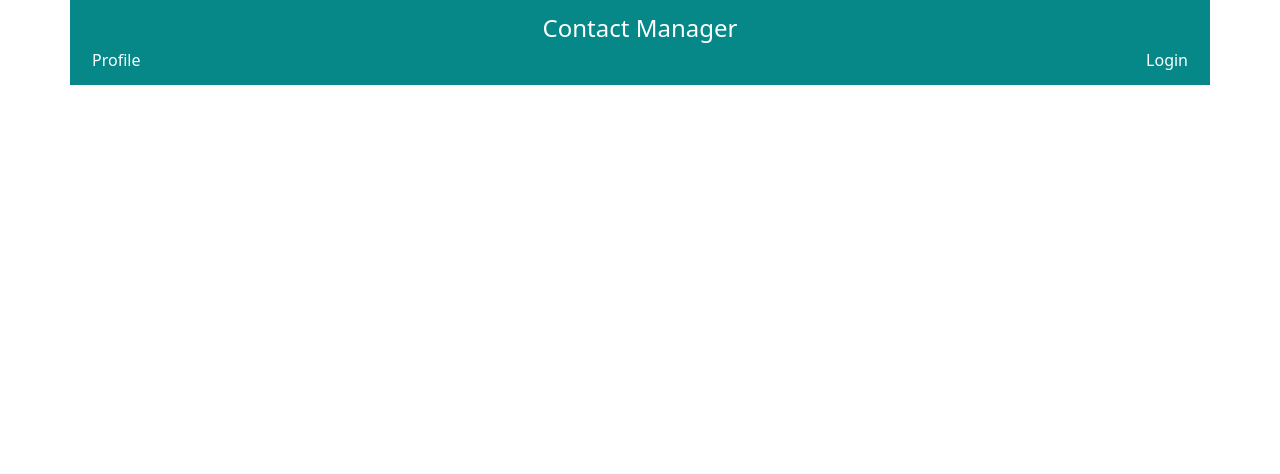
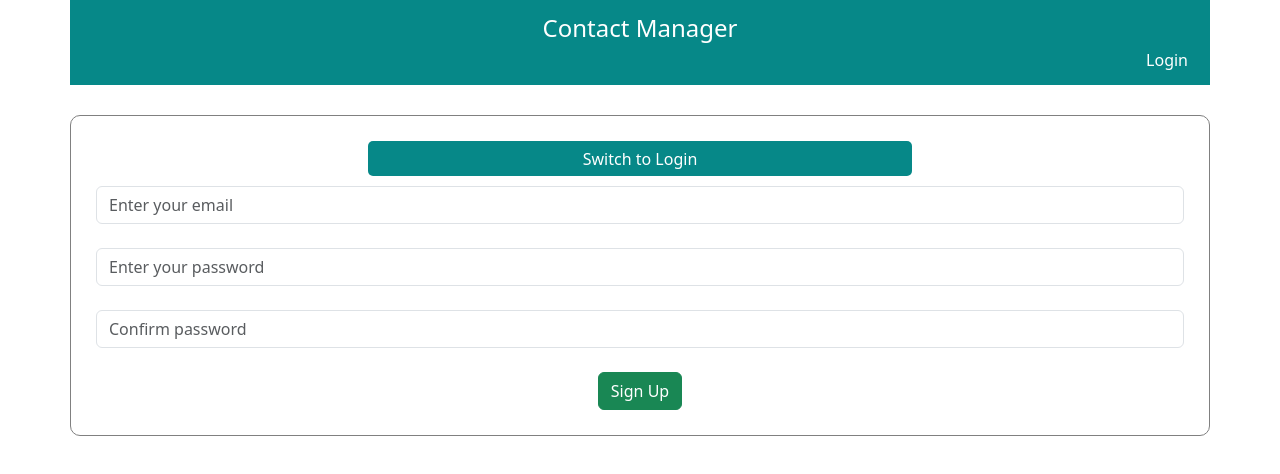
Before and after one commit to samayunPathan/Contact-Manger, a React (Create React App) app: page / in a window 1280 px wide. Shown: the top 474 px of the page. Built offline with nearby package versions, Linux system fonts and the light colour scheme.

Commit message:
frontend design complete expect scss

```diff
--- a/src/components/AUTH/Auth.js
+++ b/src/components/AUTH/Auth.js
@@ -1,77 +1,99 @@
-import React,{Component} from "react";
-import {Formik} from 'formik';
+import React, { Component } from "react";
+import { Formik } from "formik";
 import { Alert } from "reactstrap";
 
 import { auth, authFailed } from "../../redux/actionCreators";
 import { connect } from "react-redux";
 
-const mapDispatchToProps = dispatch => {
+const mapDispatchToProps = (dispatch) => {
   return {
-        auth:(email,password,mode)=> dispatch(auth(email,password,mode))
+    auth: (email, password, mode) => dispatch(auth(email, password, mode)),
+  };
+};
+
+const mapStateToProps = (state) => {
+  return {
+    authFailedMsg: state.authFailedMsg,
+  };
+};
+
+class Auth extends Component {
+  state = {
+    mode: "Sign Up",
+  };
+  handleModel = () => {
+    this.setState({
+      mode: this.state.mode === "Sign Up" ? "Login" : "Sign Up",
+    });
+  };
+  render() {
+    let err = null;
+    if (this.props.authFailedMsg !== null) {
+      err = <Alert color="danger">{this.props.authFailedMsg}</Alert>;
+    }
+    let form = (
+      <Formik
+        initialValues={{
+          email: "",
+          password: "",
+          passwordConfirm: "",
+        }}
+        onSubmit={(values) => {
+          this.props.auth(values.email, values.password, this.state.mode);
+        }}
+        validate={(values) => {
+          const errors = {};
+          if (!values.email) {
+            errors.email = "Required !";
+          } else if (
+            !/^[a-zA-Z0-9.!#$%&'*+/=?^_`{|}~-]+@[a-zA-Z0-9-]+(?:\.[a-zA-Z0-9-]+)*$/i.test(
+              values.email
+            )
+          ) {
+            errors.email = "Invalid email address !";
+          }
+          if (!values.password) {
+            errors.password = "Required !";
+          } else if (values.password.length < 4) {
+            errors.password = "Must be atleast 4 characters!";
+          }
+          if (this.state.mode === "Sign Up") {
+            if (!values.passwordConfirm) {
+              errors.passwordConfirm = "Required !";
+            } else if (values.password !== values.passwordConfirm) {
+              errors.passwordConfirm = "Password field doesnot match";
             }
           }
-
-const mapStateToProps = state => {
-    return {
-        authFailedMsg:state.authFailedMsg,
-    }
-}
-
-class Auth extends Component {
-    state={
-        mode:"Sign Up"
-    }
-    handleModel=()=>{
-        this.setState({mode:this.state.mode ==="Sign Up" ? "Login": "Sign Up"})
-    }
-    render(){
-        let err=null;
-        if(this.props.authFailedMsg!==null){
-            err=<Alert color="danger">{this.props.authFailedMsg}</Alert>
-        }
-        let form=<Formik
-        initialValues={
-            {
-                email:"",
-                password:"",
-                passwordConfirm:"",
-            }
-        }
-            onSubmit={
-                (values)=>{
-                    this.props.auth(values.email,values.password,this.state.mode)
-                }
-            }
-
-
-            validate={(values)=>{
-                const errors={};
-                if(!values.email){
-                    errors.email='Required !';
-                } else if(!/^[a-zA-Z0-9.!#$%&'*+/=?^_`{|}~-]+@[a-zA-Z0-9-]+(?:\.[a-zA-Z0-9-]+)*$/i.test(values.email)){
-                    errors.email="Invalid email address !"}
-                if(!values.password){
-                    errors.password='Required !';
-                } else if(values.password.length<4){
-                    errors.password='Must be atleast 4 characters!';
-                }
-                if (this.state.mode==='Sign Up'){
-                    if(!values.passwordConfirm){
-                        errors.passwordConfirm='Required !';
-                    }else if(values.password!==values.passwordConfirm){
-                        errors.passwordConfirm='Password field doesnot match';
-                    }
-
-                }
-
 
           return errors;
         }}
       >
-        {({values,handleChange,handleSubmit,errors})=>(<div style={{border:'1px gray solid', marginTop:'30px', padding:'25px', borderRadius:'10px'}}className="container">
+        {({ values, handleChange, handleSubmit, errors }) => (
+          <div
+            style={{
+              border: "1px gray solid",
+              marginTop: "30px",
+              padding: "25px",
+              borderRadius: "10px",
+            }}
+            className="container"
+          >
             <button
-            style={{height:'35px',width:'50%',border:'1px', backgroundColor:'#068888', borderRadius:'5px', marginBottom:'10px',color:'white'}}
-            className="btn btn-success" onClick={this.handleModel}>Switch to {this.state.mode ==="Sign Up"? "Login":"Sign Up"}</button><br/>
+              style={{
+                height: "35px",
+                width: "50%",
+                border: "1px",
+                backgroundColor: "#068888",
+                borderRadius: "5px",
+                marginBottom: "10px",
+                color: "white",
+              }}
+              className="btn btn-success"
+              onClick={this.handleModel}
+            >
+              Switch to {this.state.mode === "Sign Up" ? "Login" : "Sign Up"}
+            </button>
+            <br />
             <form onSubmit={handleSubmit}>
               <input
                 name="email"
@@ -80,8 +102,8 @@ class Auth extends Component {
                 value={values.email}
                 onChange={handleChange}
               />
-                <span style={{color:'red'}}>{errors.email}</span>
-                <br/>
+              <span style={{ color: "red" }}>{errors.email}</span>
+              <br />
               <input
                 name="password"
                 placeholder="Enter your password"
@@ -89,30 +111,37 @@ class Auth extends Component {
                 value={values.password}
                 onChange={handleChange}
               />
-                <span style={{color:'red'}}>{errors.password}</span>
-                <br/>
-                {this.state.mode === 'Sign Up'?<div><input
+              <span style={{ color: "red" }}>{errors.password}</span>
+              <br />
+              {this.state.mode === "Sign Up" ? (
+                <div>
+                  <input
                     name="passwordConfirm"
                     placeholder="Confirm password"
                     className="form-control"
                     value={values.passwordConfirm}
                     onChange={handleChange}
                   />
-                <span style={{color:'red'}}>{errors.passwordConfirm}</span>
-                <br/></div>:null}
+                  <span style={{ color: "red" }}>{errors.passwordConfirm}</span>
+                  <br />
+                </div>
+              ) : null}
 
-                <button type="submit" className="btn btn-success">{this.state.mode ==="Sign Up"?"Sign Up":"Login"}</button>
+              <button type="submit" className="btn btn-success">
+                {this.state.mode === "Sign Up" ? "Sign Up" : "Login"}
+              </button>
             </form>
-        </div>)}
+          </div>
+        )}
       </Formik>
-        return(
+    );
+    return (
       <div>
         {err}
         {form}
-
       </div>
-        )
+    );
   }
 }
 
-export default connect(mapStateToProps,mapDispatchToProps)(Auth);
+export default connect(mapStateToProps, mapDispatchToProps)(Auth);
--- a/src/components/Body/ContactTable.css
+++ b/src/components/Body/ContactTable.css
@@ -5,7 +5,8 @@
     width: 100%;
     border-collapse: collapse;
 
-      th, td {
+    th,
+    td {
       padding: 8px;
       border: 1px solid #ddd;
     }
--- a/src/components/Body/ContactTable.js
+++ b/src/components/Body/ContactTable.js
@@ -1,6 +1,6 @@
-import React, { useState,useEffect } from 'react';
-import './ContactTable.css';
-import axios from 'axios';
+import React, { useState, useEffect } from "react";
+import "./ContactTable.css";
+import axios from "axios";
 
 const ContactTable = () => {
   const [data, setdata] = useState([]);
@@ -9,47 +9,43 @@ const ContactTable = () => {
   const [image, setImage] = useState(null);
   const [division, setDivision] = useState("");
   const [id, setid] = useState(0);
-  const [isUpdate,setUpdate]=useState(false);
+  const [isUpdate, setUpdate] = useState(false);
 
-  useEffect(()=>{
-    fetch("http://127.0.0.1:8000/api/contact/",{
-      method:'GET',
-      headers:{
-        'Content-Type':'application/json'
-      }
+  useEffect(() => {
+    fetch("http://127.0.0.1:8000/api/contact/", {
+      method: "GET",
+      headers: {
+        "Content-Type": "application/json",
+      },
     })
-    .then(response=>response.json())
-    .then(response=>setdata(response))
-
-  },[])
-
+      .then((response) => response.json())
+      .then((response) => setdata(response));
+  }, []);
 
   const handleDeleteContact = async (id) => {
     if (id > 0) {
-        if (window.confirm('Are you sure you want to delete this contact?')) {
+      if (window.confirm("Are you sure you want to delete this contact?")) {
         try {
-                console.log('Deleting contact...');
+          console.log("Deleting contact...");
 
           await axios.delete(`http://127.0.0.1:8000/api/contact/${id}/`);
 
-                console.log('Contact deleted successfully.');
+          console.log("Contact deleted successfully.");
 
-                const newContacts = data.filter(contact => contact.id !== id);
-                console.log('New contacts:', newContacts);
+          const newContacts = data.filter((contact) => contact.id !== id);
+          console.log("New contacts:", newContacts);
 
           setdata(newContacts);
         } catch (error) {
-                console.error('Error deleting contact:', error);
+          console.error("Error deleting contact:", error);
         }
       }
     }
   };
 
-
-
-  const handleEditContact=(id)=>{
-    const dt=data.filter(contact=>contact.id===id);
-    if( dt!==undefined){
+  const handleEditContact = (id) => {
+    const dt = data.filter((contact) => contact.id === id);
+    if (dt !== undefined) {
       setUpdate(true);
       setid(id);
       setName(dt[0].name);
@@ -57,53 +53,47 @@ const ContactTable = () => {
       setDivision(dt[0].division);
       setImage(dt[0].setImage);
     }
-
-  }
-
+  };
 
   const handleSaveContact = async (e) => {
     e.preventDefault();
     try {
       const formData = new FormData();
-        formData.append('name', name);
-        formData.append('phoneNumber', phoneNumber);
-        formData.append('division', division);
+      formData.append("name", name);
+      formData.append("phoneNumber", phoneNumber);
+      formData.append("division", division);
       if (image) {
-          formData.append('image', image);
+        formData.append("image", image);
       }
 
+      // replace '1' with correct id
+      formData.append("added_by", 1);
 
-
-        // replace '1' with correct id
-        formData.append('added_by', 1);
-
-        const response = await axios.post("http://127.0.0.1:8000/api/contact/", formData, {
+      const response = await axios.post(
+        "http://127.0.0.1:8000/api/contact/",
+        formData,
+        {
           headers: {
-                'Content-Type': 'multipart/form-data'
+            "Content-Type": "multipart/form-data",
+          },
         }
-        });
+      );
 
       setdata([...data, response.data]);
       handleClear();
     } catch (error) {
-        console.error('Error saving contact:', error);
-
+      console.error("Error saving contact:", error);
     }
   };
 
-
-
-  const handleClear=()=>{
+  const handleClear = () => {
     setid(0);
-    setName('');
-    setphoneNumber('');
-    setDivision('');
-    setImage('');
-    setUpdate(false)
-
-  }
-
-
+    setName("");
+    setphoneNumber("");
+    setDivision("");
+    setImage("");
+    setUpdate(false);
+  };
 
   const handleUpdate = async () => {
     try {
@@ -111,12 +101,15 @@ const ContactTable = () => {
         name: name,
         phoneNumber: phoneNumber,
         division: division,
-              image: image
+        image: image,
       };
 
-          await axios.patch(`http://127.0.0.1:8000/api/contact/${id}/`, updatedContact);
+      await axios.patch(
+        `http://127.0.0.1:8000/api/contact/${id}/`,
+        updatedContact
+      );
 
-          const updatedData = data.map(contact => {
+      const updatedData = data.map((contact) => {
         if (contact.id === id) {
           return { ...contact, ...updatedContact };
         }
@@ -125,15 +118,12 @@ const ContactTable = () => {
       setdata(updatedData);
       handleClear();
     } catch (error) {
-          console.error('Error updating contact:', error);
-
+      console.error("Error updating contact:", error);
     }
   };
 
-
   return (
-    <div >
-
+    <div>
       <div className="contact-table-container container">
         <h2>Contact Table</h2>
         <table>
@@ -151,16 +141,26 @@ const ContactTable = () => {
           <tbody>
             {data.map((contact) => (
               <tr key={contact.id}>
-              <td><img src={contact.image} alt={contact.name} style={{ width: '50px', height: '40px' }}/></td>
+                <td>
+                  <img
+                    src={contact.image}
+                    alt={contact.name}
+                    style={{ width: "50px", height: "40px" }}
+                  />
+                </td>
                 <td>{contact.name}</td>
                 <td>{contact.phoneNumber}</td>
                 <td>{contact.division}</td>
                 <td>{contact.added_by}</td>
                 <td>
-                <button onClick={() => handleDeleteContact(contact.id)}>Delete</button>
+                  <button onClick={() => handleDeleteContact(contact.id)}>
+                    Delete
+                  </button>
                 </td>
                 <td>
-                <button onClick={() => handleEditContact(contact.id)}>Edit</button>
+                  <button onClick={() => handleEditContact(contact.id)}>
+                    Edit
+                  </button>
                 </td>
               </tr>
             ))}
@@ -168,7 +168,7 @@ const ContactTable = () => {
         </table>
       </div>
       <div className="contact-table-container container">
-        {!isUpdate?<h2>Add Contact</h2>:<h2>Update Contact</h2> }
+        {!isUpdate ? <h2>Add Contact</h2> : <h2>Update Contact</h2>}
         <table>
           <thead>
             <th>Name:</th>
@@ -177,30 +177,39 @@ const ContactTable = () => {
             <th>Division:</th>
             <th></th>
             <th></th>
-
           </thead>
           <tbody>
             <tr>
+              <td>
+                <input
+                  type="text"
+                  placeholder="Enter Name"
+                  value={name}
+                  onChange={(e) => setName(e.target.value)}
+                />
+              </td>
 
               <td>
-              <input type="text" placeholder="Enter Name" value={name} onChange={(e) => setName(e.target.value)} />
+                <input
+                  type="text"
+                  placeholder="Enter Phone Number"
+                  value={phoneNumber}
+                  onChange={(e) => setphoneNumber(e.target.value)}
+                />
               </td>
 
-
+              <td>
+                <input
+                  type="file"
+                  onChange={(e) => setImage(e.target.files[0])}
+                />
+              </td>
 
               <td>
-              <input type="text" placeholder="Enter Phone Number" value={phoneNumber} onChange={(e) => setphoneNumber(e.target.value)} />
-            </td>
-
-
-            <td>
-            <input type="file" onChange={(e) => setImage(e.target.files[0])} />
-
-            </td>
-
-
-            <td>
-            <select value={division} onChange={(e) => setDivision(e.target.value)}>
+                <select
+                  value={division}
+                  onChange={(e) => setDivision(e.target.value)}
+                >
                   <option value="">Select Division</option>
                   <option value="Dhaka">Dhaka</option>
                   <option value="Chattogram">Chattogram</option>
@@ -210,27 +219,40 @@ const ContactTable = () => {
                   <option value="Rangpur">Rangpur</option>
                   <option value="Mymensingh">Mymensingh</option>
                   <option value="Sylhet">Sylhet</option>
-
                 </select>
               </td>
 
               <td>
-            {! isUpdate ?
-            <button style={{backgroundColor: 'green', color: 'white'}} onClick={(e)=>handleSaveContact(e)}>Save</button>
-            :
-            <button style={{backgroundColor: 'green', color: 'white'}} onClick={()=>handleUpdate()}>Update</button>}
+                {!isUpdate ? (
+                  <button
+                    style={{ backgroundColor: "green", color: "white" }}
+                    onClick={(e) => handleSaveContact(e)}
+                  >
+                    Save
+                  </button>
+                ) : (
+                  <button
+                    style={{ backgroundColor: "green", color: "white" }}
+                    onClick={() => handleUpdate()}
+                  >
+                    Update
+                  </button>
+                )}
               </td>
 
               <td>
-              <button style={{backgroundColor: 'green', color: 'white'}} onClick={()=>handleClear()}>Clear</button>
+                <button
+                  style={{ backgroundColor: "green", color: "white" }}
+                  onClick={() => handleClear()}
+                >
+                  Clear
+                </button>
               </td>
-
             </tr>
           </tbody>
         </table>
       </div>
     </div>
-
   );
 };
 
--- /dev/null
+++ b/src/components/Body/profile.js
@@ -0,0 +1,34 @@
+import React, { useState, useEffect } from "react";
+
+const Profile = (props) => {
+  const [userData, setUserData] = useState(null);
+
+  useEffect(() => {
+    const userId = localStorage.getItem("userId");
+
+    if (userId) {
+      fetch(`http://127.0.0.1:8000/api/user/${userId}`, {
+        method: "GET",
+        headers: {
+          "Content-Type": "application/json",
+        },
+      })
+        .then((response) => response.json())
+        .then((response) => setUserData(response))
+        .catch((error) => console.error("Error fetching user data:", error));
+    }
+  }, []);
+
+  return (
+    <div className="container">
+      <h1>Welcome {userData ? userData.username : ""}</h1>
+      {userData && (
+        <div>
+          <p>Email: {userData.email}</p>
+        </div>
+      )}
+    </div>
+  );
+};
+
+export default Profile;
--- a/src/components/Header/Header.js
+++ b/src/components/Header/Header.js
@@ -1,55 +1,70 @@
 import React from "react";
-import {
-    Nav, NavItem ,
-    NavbarBrand
-} from 'reactstrap';
-import './Header.css';
-import { NavLink } from 'react-router-dom';
+import { Nav, NavItem, NavbarBrand } from "reactstrap";
+import "./Header.css";
+import { NavLink, Route } from "react-router-dom";
 import { connect } from "react-redux";
 
-const mapStateToProps = state => {
+const mapStateToProps = (state) => {
   return {
-        token:state.token,
-    }
-}
+    token: state.token,
+  };
+};
 
-const Header= (props) => {
-    let links=null;
-    if (props.token===null){
-        links=(
+const Header = (props) => {
+  let links = null;
+  if (props.token === null) {
+    links = (
       <Nav className="">
-                    <NavItem >
-                        <NavLink to ="/" style={{color:'white',textDecoration: 'none'}} className="inactive">Profile</NavLink>
+        <NavItem className="ms-auto">
+          <NavLink to="/" style={{ color: "white", textDecoration: "none" }}>
+            Login
+          </NavLink>
         </NavItem>
-                    <NavItem className="ms-auto">
-                        <NavLink to="/login" style={{color:'white' ,textDecoration: 'none'}} >Login</NavLink>
-                    </NavItem>
-
-
       </Nav>
-        )
-    }else{
-    links=(
-        <Nav className="">
-                    <NavItem >
-                        <NavLink to ="/" style={{color:'white',textDecoration: 'none'}} className="inactive">Profile</NavLink>
+    );
+  } else {
+    links = (
+      <Nav className="justify-content-between">
+        <NavItem>
+          <NavLink
+            to="/profile"
+            style={{ color: "white", textDecoration: "none" }}
+            className="inactive"
+          >
+            Profile
+          </NavLink>
         </NavItem>
 
         <NavItem>
-                    <NavLink to="/logout" style={{color:'white',textDecoration: 'none'}}>Log Out</NavLink>
+          <NavLink
+            to="/logout"
+            style={{ color: "white", textDecoration: "none" }}
+          >
+            Log Out
+          </NavLink>
         </NavItem>
-
       </Nav>
-    )
+    );
   }
   return (
     <div className="navigation container">
       <div className="with-margin">
-            <NavbarBrand style={{fontSize:'x-large' ,color :'white'}} >Contact Manager</NavbarBrand>
+        <NavbarBrand>
+          <NavLink
+            to="/"
+            style={{
+              fontSize: "x-large",
+              color: "white",
+              textDecoration: "none",
+            }}
+            className="inactive"
+          >
+            Contact Manager
+          </NavLink>
+        </NavbarBrand>
       </div>
       {links}
-
     </div>
-    )
-}
-export default connect(mapStateToProps) (Header)
+  );
+};
+export default connect(mapStateToProps)(Header);
--- a/src/components/MainComponent.js
+++ b/src/components/MainComponent.js
@@ -1,55 +1,55 @@
-import React,{Component} from "react";
+import React, { Component } from "react";
 import Header from "./Header/Header";
 import ContactTable from "./Body/ContactTable";
+import Profile from "./Body/profile";
 import Auth from "./AUTH/Auth";
 
-import { BrowserRouter as Router,Routes,Route } from 'react-router-dom';
+import {
+  BrowserRouter as Router,
+  Routes,
+  Route,
+  Navigate,
+} from "react-router-dom";
 import { connect } from "react-redux";
 import { authCheck } from "../redux/actionCreators";
-import Logout  from "./AUTH/Logout";
+import Logout from "./AUTH/Logout";
 
-const mapStateToProps = state =>{
+const mapStateToProps = (state) => {
   return {
-        token:state.token,
-    }
-}
+    token: state.token,
+  };
+};
 
-const mapDispatchToProps = dispatch =>{
+const mapDispatchToProps = (dispatch) => {
   return {
-        authCheck:()=>dispatch(authCheck()),
-    }
-}
+    authCheck: () => dispatch(authCheck()),
+  };
+};
 
 class MainComponent extends Component {
-    componentDidMount(){
+  componentDidMount() {
     this.props.authCheck();
   }
-    render(){
-        return(
+  render() {
+    return (
       <div>
         <Router>
-                <Header/>
+          <Header />
           <Routes>
             {this.props.token === null ? (
-
-                    <Route path="/login" element={<Auth />} />
-
+              <Route path="/" element={<Auth />} />
             ) : (
               <>
-              <Route path="" element={<ContactTable />} />
+                <Route path="/" element={<ContactTable />} />
                 <Route path="/logout" element={<Logout />} />
+                <Route path="/profile" element={<Profile />} />
+                <Route path="/login" element={<Navigate replace to="/" />} />
               </>
             )}
           </Routes>
         </Router>
-
-
-
       </div>
-        )
+    );
   }
-
-
-
 }
-export default connect(mapStateToProps,mapDispatchToProps)(MainComponent)
+export default connect(mapStateToProps, mapDispatchToProps)(MainComponent);
--- a/src/redux/actionTypes.js
+++ b/src/redux/actionTypes.js
@@ -1,4 +1,3 @@
 export const AUTH_SUCCESS="AUTH_SUCCESS";
 export const AUTH_FAILED="AUTH_FAILED";
-export const AUTH_LOADING="AUTH_LOADING";
 export const AUTH_LOGOUT="AUTH_LOGOUT";
```
Also changed, not shown: src/App.js (+5 -8 lines), src/components/AUTH/Logout.js (+15 -15 lines), src/components/Body/ContactDB.js (deleted, +0 -12 lines), src/components/Header/Header.css (+4 -7 lines), src/redux/reducer.js (+18 -21 lines). Lines whose indentation alone changed are shown as unchanged.
